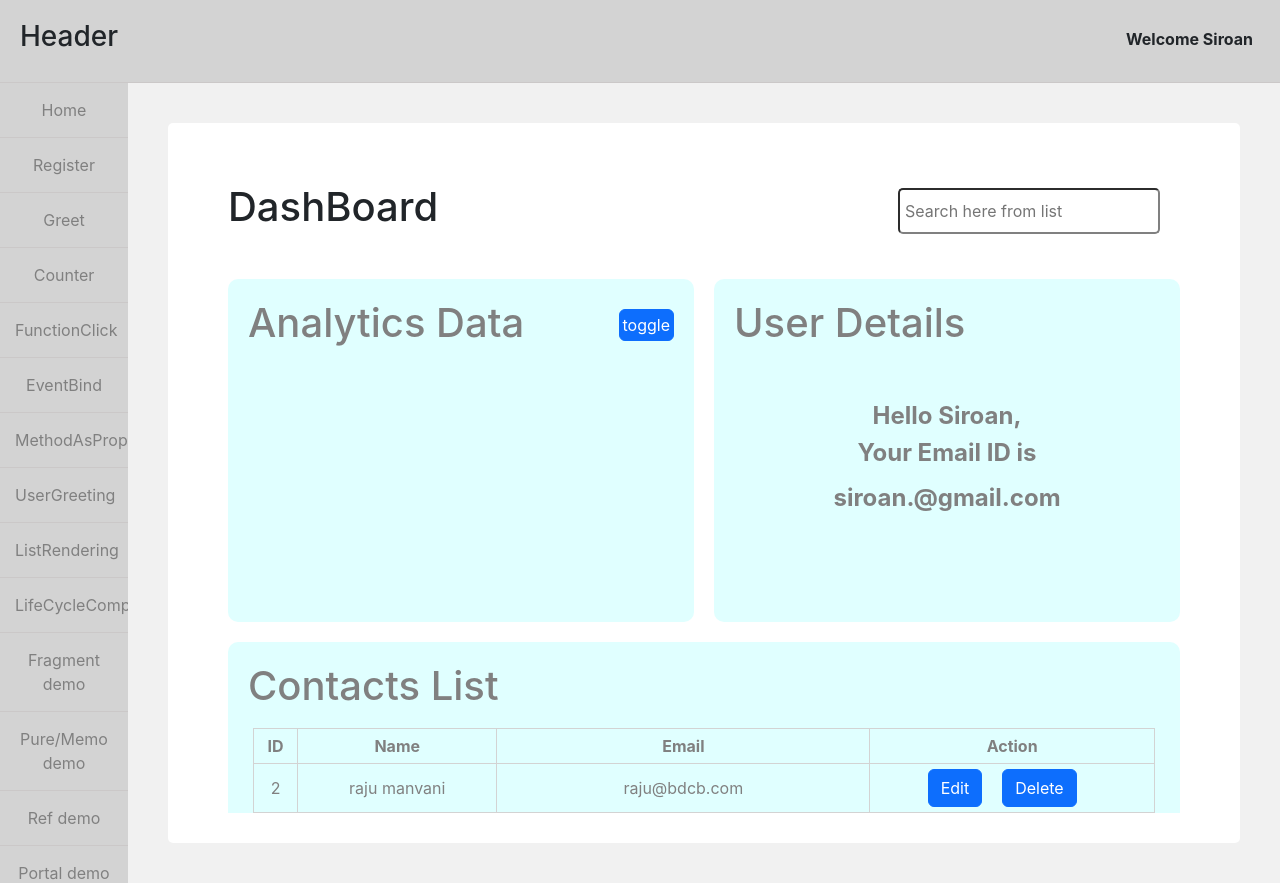
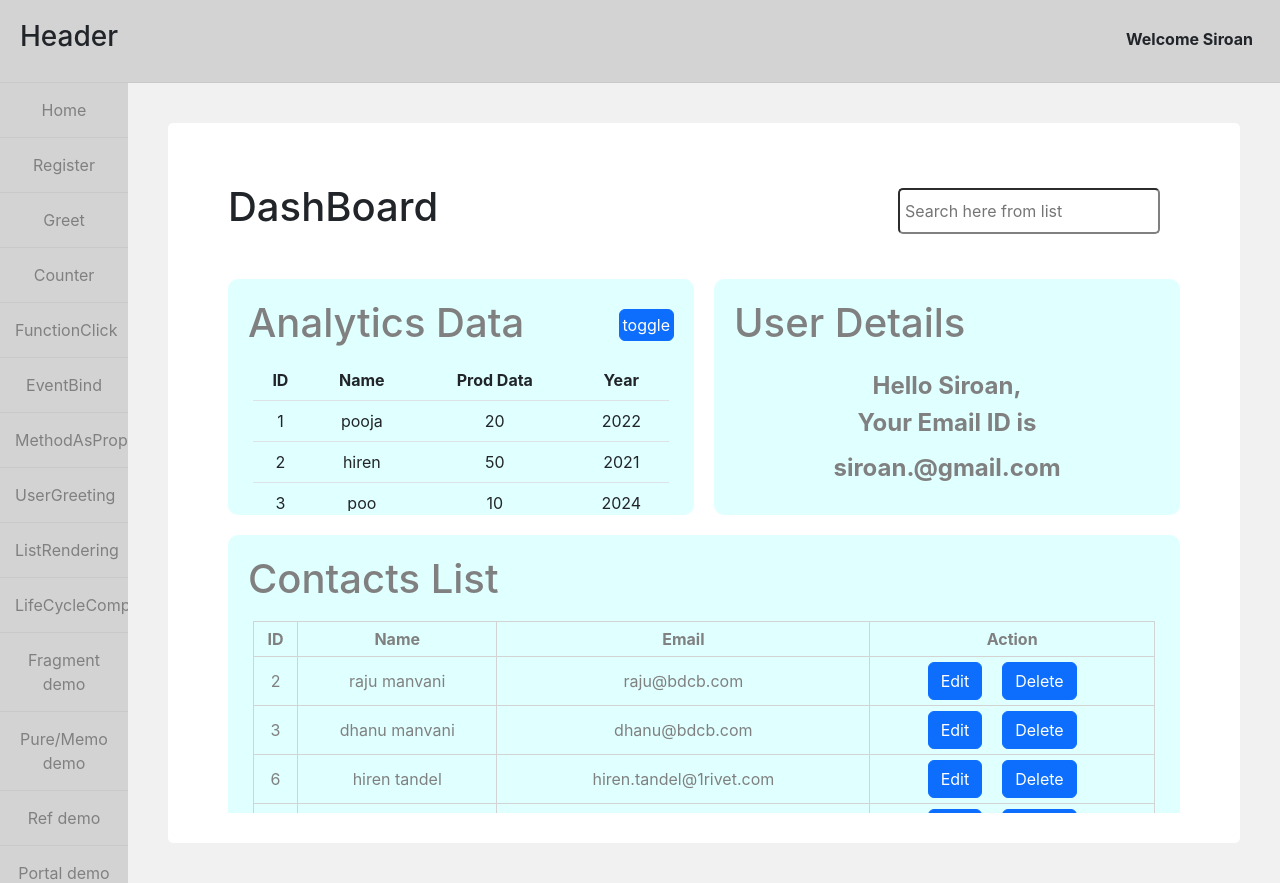
Before and after one commit to Pooja-Manvani/demo-app, a React (Create React App) app: page /dashboard in a window 1280 px wide. Built offline with nearby package versions, Linux system fonts and the light colour scheme; data requests are answered from the project's data file.

Commit message:
fix: comp composition demo

```diff
--- a/package.json
+++ b/package.json
@@ -8,6 +8,7 @@
     "@testing-library/user-event": "^13.5.0",
     "axios": "^1.1.3",
     "bootstrap": "^5.2.2",
+    "formik": "^2.2.9",
     "json-server": "^0.17.0",
     "react": "^18.2.0",
     "react-bootstrap": "^2.5.0",
--- a/src/Pages/DashBoard.js
+++ b/src/Pages/DashBoard.js
@@ -2,39 +2,39 @@ import React, { useEffect, useState } from "react";
 import { getContactsList } from "../api/axios";
 import Card from "../components/ComponentComposition/Card";
 import ContactsList from "../components/ContactsList";
-// import AnalyticsCard from "../components/ComponentComposition/AnalyticsCard";
 import PropsGreet from "../components/propsGreet";
 
+import Analytics from "../components/ComponentComposition/Analytics";
 export default function DashBoard() {
   const [contactsList, setContactsList] = useState([]);
-  const [filteredData, setFilteredData] = useState(contactsList);
-  const [status,setStatus] = useState(Boolean);
-
-
-  const getContacts =  () => {
-
-     getContactsList().then((res)=> setContactsList(res.data));
-
-    // setContactsList(response.data);
-  };
-
+  const [filteredData, setFilteredData] = useState([]);
   useEffect(() => {
     getContacts();
   }, []);
 
+  const getContacts = async () => {
+    await getContactsList().then((res) => {
+      setContactsList(res.data);
+      setFilteredData(res.data);
+    });
+  };
+
   const handleSearch = (event) => {
     console.log(event.target.value);
-    let value = event.target.value.toLowerCase();
+    let value = event.target.value;
     let result = [];
-    console.log(contactsList);
     result = contactsList?.filter((data) => {
-      console.log(data);
+      // console.log(data,"list");
       if (data.name.toLowerCase().includes(value)) {
-        console.log(data);
         return data;
       }
     });
     setFilteredData(result);
+  };
+  const [showTable, setShowTable] = useState(true);
+
+  const toggleView = (boolean) => {
+    setShowTable(boolean);
   };
 
   return (
@@ -56,17 +56,17 @@ export default function DashBoard() {
           ></input>
         </div>
       </div>
-      <div style={{ display: "flex", padding: 10, }}>
-       {/* Analytics Card */}
-        <div style={{width:'50%'}}>
-          <Card title={"Analytics Data"} status={true}>
-                {/* <AnalyticsCard /> */}
+      <div style={{ display: "flex", padding: 10, height: "40%" }}>
+        {/* Analytics Card */}
+        <div style={{ width: "50%", height: "100%" }}>
+          <Card title={"Analytics Data"} status={true} toggleView={toggleView}>
+            <Analytics showTable={showTable} />
           </Card>
         </div>
         {/* User Deatail Card */}
-        <div style={{width:'50%'}}>
+        <div style={{ width: "50%", height: "100%" }}>
           <Card title={"User Details"} status={false}>
-            <PropsGreet name={"Siroan"} email={'siroan.@gmail.com'} />
+            <PropsGreet name={"Siroan"} email={"siroan.@gmail.com"} />
           </Card>
         </div>
       </div>
--- a/src/api/axios.js
+++ b/src/api/axios.js
@@ -2,6 +2,7 @@ import axios from "axios";
 
 // Base URL
 const url = 'http://localhost:3000/Contacts';
+const http = 'http://localhost:3000/data';
 
 /**
  *
@@ -13,6 +14,12 @@ export const getContactsList = async (id) => {
     id = id || '';
     console.log(url);
     return await axios.get(`${url}/${id}`);
+}
+
+export const getdataList = async (id) => {
+    id = id || '';
+    console.log(http);
+    return await axios.get(`${http}/${id}`);
 }
 
 
--- /dev/null
+++ b/src/components/ComponentComposition/Analytics.js
@@ -0,0 +1,13 @@
+import React from 'react'
+
+import AnalyticsCard from "../ComponentComposition/AnalyticsCard";
+import TableAnalytics from "../ComponentComposition/TableAnalytics";
+
+export default function Analytics(props) {
+  return (
+    <div style={{height:'100%',overflow:'hidden'}}>
+        {props.showTable && <TableAnalytics />}
+            {!props.showTable && <AnalyticsCard />}
+    </div>
+  )
+}
--- a/src/components/ComponentComposition/Card.js
+++ b/src/components/ComponentComposition/Card.js
@@ -1,4 +1,4 @@
-import React from 'react'
+import React, { useState } from 'react'
 import { Button } from 'react-bootstrap'
 
 /**
@@ -7,13 +7,14 @@ import { Button } from 'react-bootstrap'
  * @returns Card
  */
 export default function Card(props) {
-    // console.log(props.children)ks
+    // console.log(props.children)
+    const [showTable,setShowTable] = useState(true);
     return (
     <div style={{backgroundColor:'lightcyan',textAlign:'center',padding:20,borderRadius:10,color:'gray',margin:10,overflow:'hidden',height:'100%'}}>
         <div style={{display:'flex',justifyContent:'space-between'}}>
           <h1>{props.title}</h1>
           <div>
-            { props.status? <Button style={{padding:3,marginTop:10}}>toggle</Button> : null}
+            { props.status? <Button style={{padding:3,marginTop:10}} onClick={() => { setShowTable(!showTable) ;props.toggleView(showTable)}} >toggle</Button> : null}
           </div>
         </div>
         <div style={{overflow:'hidden',height:'100%'}}>{props.children}</div>
--- /dev/null
+++ b/src/components/ComponentComposition/TableAnalytics.js
@@ -0,0 +1,41 @@
+import React, { useEffect, useState } from "react";
+import { getdataList } from "../../api/axios";
+
+export default function TableAnalytics() {
+  const [dataList, setDataList] = useState([]);
+
+  useEffect(() => {
+    getData();
+  }, []);
+
+  const getData = async () => {
+    const res = await getdataList();
+    console.log(res.data);
+    setDataList(res.data);
+  };
+
+  return (
+    <div style={{height:'80%',overflow:'auto',padding:5}}>
+      <table className="table" style={{padding:5}}>
+        <thead>
+          <tr>
+            <th>ID</th>
+            <th>Name</th>
+            <th>Prod Data</th>
+            <th>Year</th>
+          </tr>
+        </thead>
+        <tbody>
+          {dataList.map((item) =>
+            <tr key={item.id}>
+              <td>{item.id}</td>
+              <td>{item.name}</td>
+              <td>{item.prodData}</td>
+              <td>{item.year}</td>
+            </tr>
+        )}
+        </tbody>
+      </table>
+    </div>
+  );
+}
--- a/src/components/ContactsList.js
+++ b/src/components/ContactsList.js
@@ -2,14 +2,12 @@ import React, { useEffect, useState } from "react";
 import { Button } from "react-bootstrap";
 import { useNavigate } from "react-router-dom";
 import { deleteContact, getContactsList } from "../api/axios";
-import InfiniteScroll from "react-infinite-scroll-component";
 
 /**
  * @name ContactsList
  * @returns contact list
  */
 const ContactsList = (props) => {
-
   /**
    * @name useState
    */
@@ -22,7 +20,7 @@ const ContactsList = (props) => {
   }, []);
 
   useEffect(() => {
-    console.log(props.filteredData);
+    setContactsList(props.filteredData);
   }, [props.filteredData]);
 
   const navigate = useNavigate();
@@ -45,31 +43,101 @@ const ContactsList = (props) => {
   const deleteData = async (id) => {
     await deleteContact(id);
     getContacts();
-}
+  };
 
   return (
-    <div style={{width:'100%',overflow:'auto',height:'52%',padding:5,paddingTop:10}} >
-    <table style={{width:'100%', padding:5}}>
-      <thead style={{padding:5}}>
-        <tr >
-          <td style={{padding:5,textAlign:'center',fontWeight:'bold',border:'1px solid lightgrey'}}>ID</td>
-          <td style={{padding:5,textAlign:'center',fontWeight:'bold',border:'1px solid lightgrey'}}>Name</td>
-          <td style={{padding:5,textAlign:'center',fontWeight:'bold',border:'1px solid lightgrey'}}>Email</td>
-          <td style={{padding:5,textAlign:'center',fontWeight:'bold',border:'1px solid lightgrey'}}>Action</td>
+    <div
+      style={{
+        width: "100%",
+        overflow: "auto",
+        height: "52%",
+        padding: 5,
+        paddingTop: 10,
+      }}
+    >
+      <table style={{ width: "100%", padding: 5 }}>
+        <thead style={{ padding: 5 }}>
+          <tr>
+            <td
+              style={{
+                padding: 5,
+                textAlign: "center",
+                fontWeight: "bold",
+                border: "1px solid lightgrey",
+              }}
+            >
+              ID
+            </td>
+            <td
+              style={{
+                padding: 5,
+                textAlign: "center",
+                fontWeight: "bold",
+                border: "1px solid lightgrey",
+              }}
+            >
+              Name
+            </td>
+            <td
+              style={{
+                padding: 5,
+                textAlign: "center",
+                fontWeight: "bold",
+                border: "1px solid lightgrey",
+              }}
+            >
+              Email
+            </td>
+            <td
+              style={{
+                padding: 5,
+                textAlign: "center",
+                fontWeight: "bold",
+                border: "1px solid lightgrey",
+              }}
+            >
+              Action
+            </td>
           </tr>
         </thead>
         <tbody>
-
-         {contactsList?.map((data) => (
+          {props.filteredData.map((data) => (
             <tr key={data.id}>
-            <td style={{padding:5,textAlign:'center',border:'1px solid lightgrey'}}>{data.id}</td>
-            <td style={{padding:5,textAlign:'center',border:'1px solid lightgrey'}}>{data.name}</td>
-            <td style={{padding:5,textAlign:'center',border:'1px solid lightgrey'}}>{data.email}</td>
-            <td style={{padding:5,textAlign:'center',border:'1px solid lightgrey'}}>
-
-              <Button
-                onClick={() => navigate(`/editContact/${data.id}`)}
+              <td
+                style={{
+                  padding: 5,
+                  textAlign: "center",
+                  border: "1px solid lightgrey",
+                }}
               >
+                {data.id}
+              </td>
+              <td
+                style={{
+                  padding: 5,
+                  textAlign: "center",
+                  border: "1px solid lightgrey",
+                }}
+              >
+                {data.name}
+              </td>
+              <td
+                style={{
+                  padding: 5,
+                  textAlign: "center",
+                  border: "1px solid lightgrey",
+                }}
+              >
+                {data.email}
+              </td>
+              <td
+                style={{
+                  padding: 5,
+                  textAlign: "center",
+                  border: "1px solid lightgrey",
+                }}
+              >
+                <Button onClick={() => navigate(`/editContact/${data.id}`)}>
                   Edit
                 </Button>
                 <Button
@@ -78,7 +146,6 @@ const ContactsList = (props) => {
                 >
                   Delete
                 </Button>
-
               </td>
             </tr>
           ))}
--- a/src/components/propsGreet.js
+++ b/src/components/propsGreet.js
@@ -3,7 +3,7 @@ import React from 'react';
 function PropsGreet({name,email}) {
     const props = {name,email}
     return (
-        <div style={{width:'100%', overflow:'hidden',padding:50,textAlign:'center',fontWeight:'bold',fontSize:24}}>
+        <div style={{width:'100%', overflow:'hidden',padding:20,textAlign:'center',fontWeight:'bold',fontSize:24}}>
             <p style={{color:'grey', padding:10, lineHeight:'1.5px'}}>
                 Hello {props.name},
             </p>
--- a/src/database/db.json
+++ b/src/database/db.json
@@ -60,5 +60,38 @@
       "email": "ghjguk",
       "id": 15
     }
+  ],
+  "data" : [
+    {
+      "id": 1,
+      "name": "pooja",
+      "prodData": 20,
+      "year": 2022
+    },
+    {
+      "id": 2,
+      "name": "hiren",
+      "prodData": 50,
+      "year": 2021
+    },
+    {
+      "id": 3,
+      "name": "poo",
+      "prodData": 10,
+      "year": 2024
+    },
+    {
+      "id": 4,
+      "name": "dhanu",
+      "prodData": 60,
+      "year": 2023
+    },
+    {
+      "id": 5,
+      "name": "raju",
+      "prodData": 40,
+      "year": 1998
+    }
   ]
+
 }
```
Also changed, not shown: src/components/ComponentComposition/AnalyticsCard.js (+22 -15 lines), 1 other file (tests, documents, lock files or other folders). Lines whose indentation alone changed are shown as unchanged.
